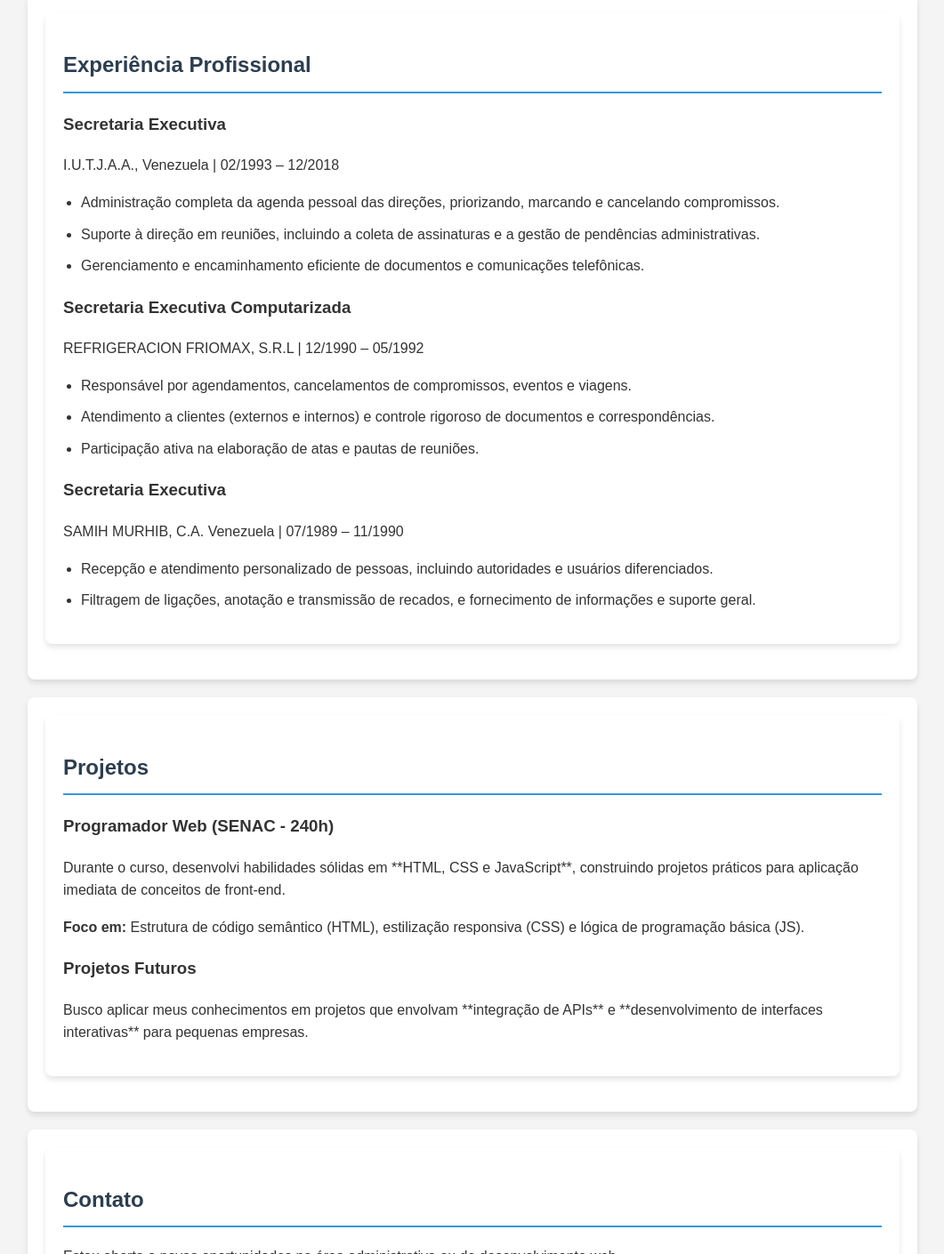
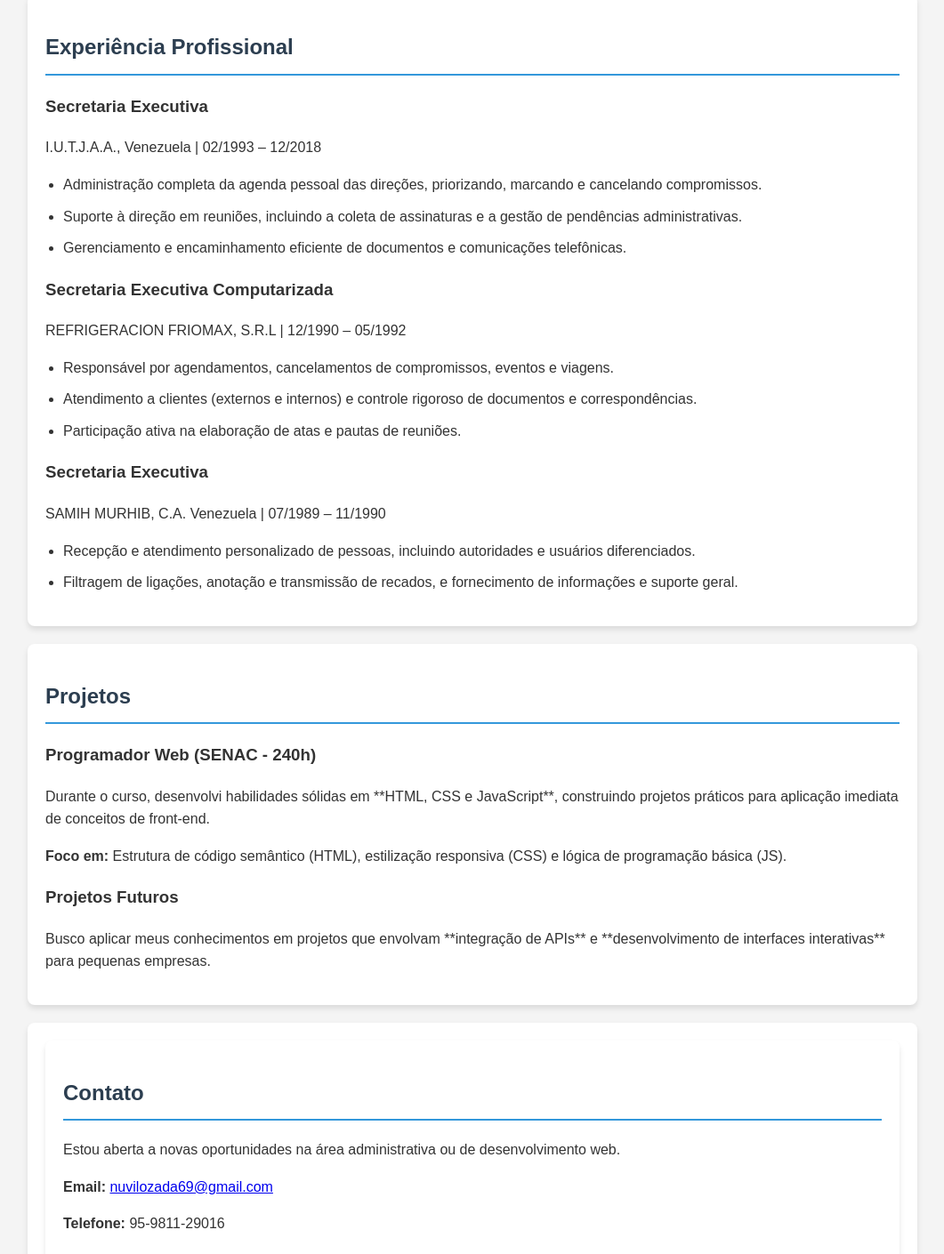
Before and after one commit to Nuviloz1/Portafolio-2025, a plain HTML site: page index.html in a window 1280 px wide. Shown: the part 1097-2507 px from the top of the page at 89% size, without its empty margins (109-1170 px from the left). Drawn offline with Linux system fonts and the light colour scheme; files whose address does not match are found by name.

Commit message:
feat: Estrutura HTML finalizada. Removido aninhamento e duplicação de IDs.

```diff
--- a/index.html
+++ b/index.html
@@ -53,7 +53,6 @@
             </div>
         </section>
 
-        <section id="experiencia">
             <section id="experiencia">
     <h2>Experiência Profissional</h2>
 
@@ -85,13 +84,10 @@
             <li>Filtragem de ligações, anotação e transmissão de recados, e fornecimento de informações e suporte geral.</li>
         </ul>
     </div>
-
 </section>
-        </section>
 
         <section id="projetos">
-            <section id="projetos">
-    <h2>Projetos</h2>
+        <h2>Projetos</h2>
     <div class="projeto-item">
         <h3>Programador Web (SENAC - 240h)</h3>
         <p>Durante o curso, desenvolvi habilidades sólidas em **HTML, CSS e JavaScript**, construindo projetos práticos para aplicação imediata de conceitos de front-end.</p>
@@ -103,7 +99,7 @@
         <p>Busco aplicar meus conhecimentos em projetos que envolvam **integração de APIs** e **desenvolvimento de interfaces interativas** para pequenas empresas.</p>
     </div>
 </section>
-        </section>
+
 
         <section id="contato">
             <section id="contato">
@@ -112,7 +108,7 @@
     <p><strong>Email:</strong> <a href="mailto:nuvilozada69@gmail.com">nuvilozada69@gmail.com</a></p>
     <p><strong>Telefone:</strong> 95-9811-29016</p>
 </section>
-        </section>
+
 
     </main>
 
```
